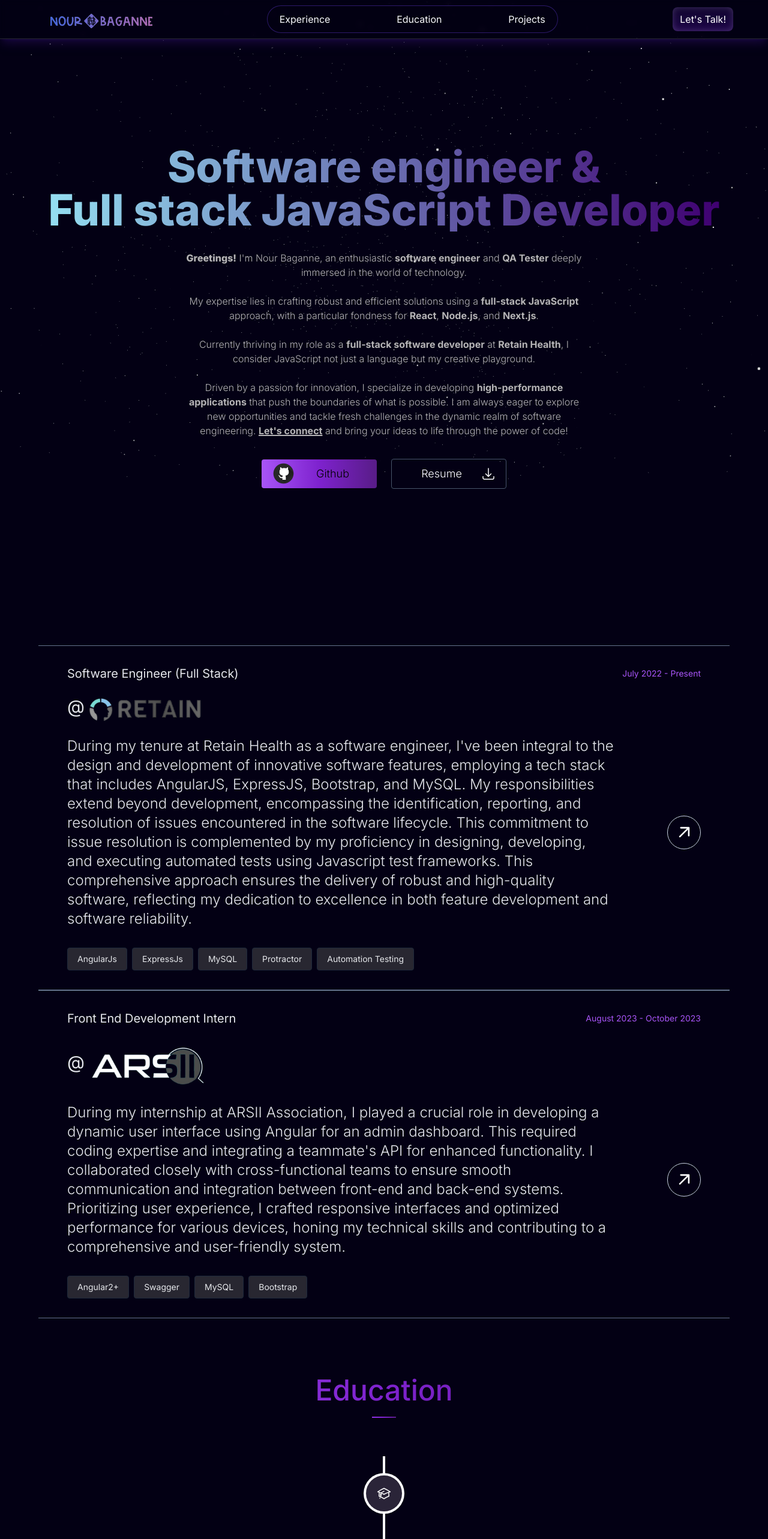
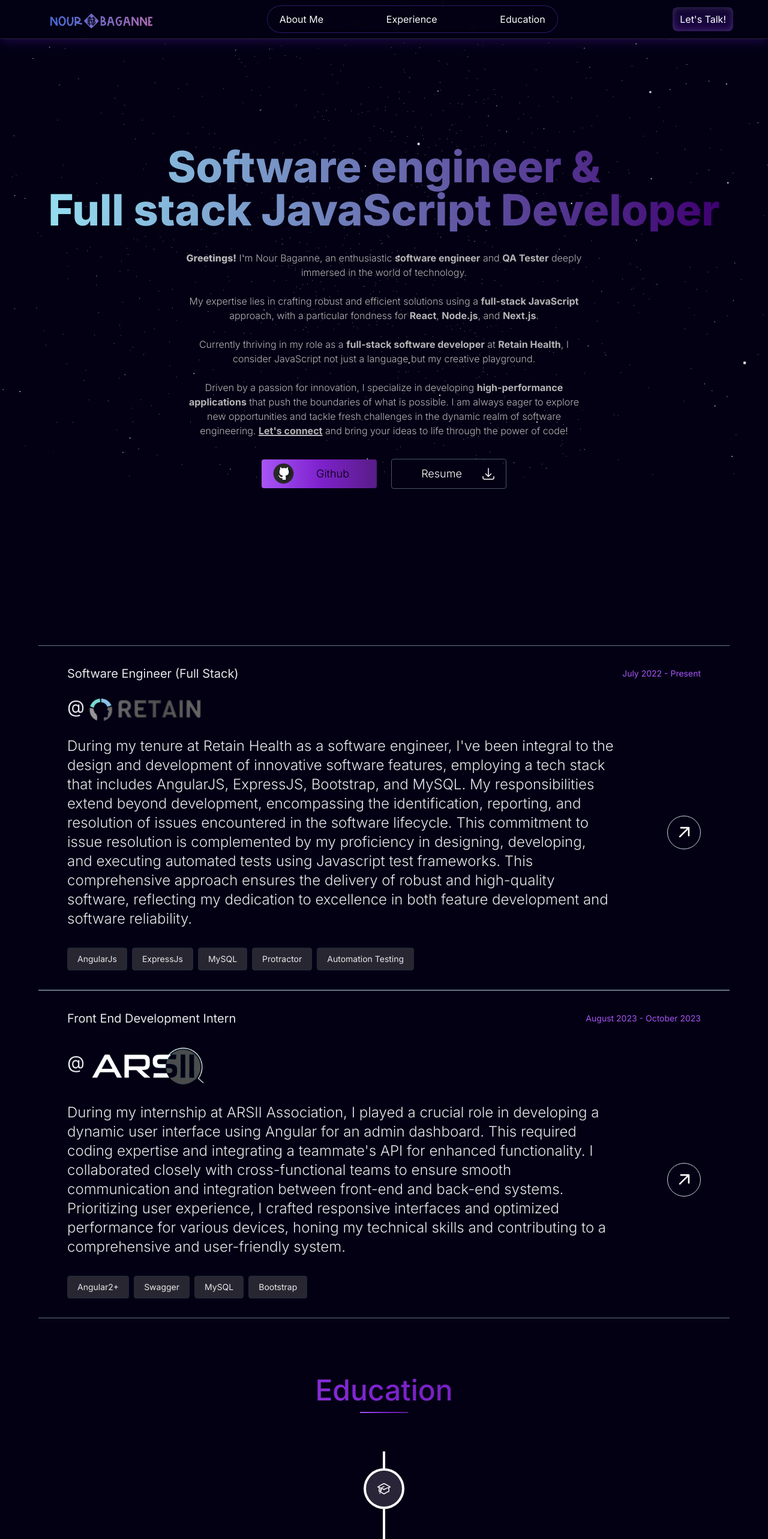
Before and after one commit to Nourbaganne/Portfolio, a Next.js app: page / in a window 1280 px wide. Shown: the top 2566 px of the page at 60% size. Built offline with nearby package versions, Linux system fonts and the light colour scheme.

Commit message:
add contact links and add new styles and animations

```diff
--- a/package.json
+++ b/package.json
@@ -17,6 +17,7 @@
     "next": "14.0.4",
     "react": "^18",
     "react-dom": "^18",
+    "react-social-icons": "^6.7.0",
     "react-vertical-timeline-component": "^3.6.0"
   },
   "devDependencies": {
--- a/src/app/globals.css
+++ b/src/app/globals.css
@@ -21,6 +21,10 @@
   box-shadow: inset 0 0 12px #bf97ff70;
 }
 
+html {
+  scroll-behavior: smooth;
+}
+
 .navBar {
   transition: transform 1s ease;
 }
--- a/src/app/page.tsx
+++ b/src/app/page.tsx
@@ -2,7 +2,8 @@
 
 import LandingPage from './ui/landingPage/landingPage';
 import Experiencce from './ui/experience/experience'
-import Timeline from './ui/timeline/timeline';
+import Education from './ui/education/education';
+import Contact from './ui/contact/contact';
 
 
 export default function Home() {
@@ -11,8 +12,8 @@
       <main className='z-20 relative top-20'>
         <LandingPage />
         <Experiencce />
-        <Timeline />
-
+        <Education />
+        <Contact />
       </main>
     </>
   )
--- /dev/null
+++ b/src/app/ui/contact/contact.tsx
@@ -0,0 +1,26 @@
+import { SocialIcon } from 'react-social-icons'
+
+
+const Contact = () => {
+  return(
+    <div className="max-w-6xl m-auto mt-32" id="contact">
+      <div className='bg-gradient-to-r text-transparent from-[#95dff1] to-[#3F0071] bg-clip-text'>
+        <h1 className='text-6xl font-extrabold text-center mb-5'>Get In Touch?</h1>
+        <div className='flex justify-center'>
+          <hr className='w-3/5 md:w-4/5 mb-12 border-none h-0.5 bg-gradient-to-r  from-[#95dff1] to-[#3F0071]'/>
+        </div>
+      </div>
+      <div className="flex flex-col md:flex-row justify-between items-center text-gray-200 max-w-4xl mx-32 pb-16">
+        <span className='font-medium mb-4 md:mb-0'>Bagannenour007@gmail.com</span>
+        <div>
+          <a href="https://github.com/Nourbaganne" target="_blank"><SocialIcon as='span' bgColor='transparent' network="github"/></a>
+          <a href="https://www.linkedin.com/in/nour-baganne-19b5b0218/" target="_blank"><SocialIcon as='span' bgColor='transparent' network="linkedin" /></a>
+          <a href="https://www.facebook.com/Nour.baganne.007/" target="_blank"><SocialIcon as='span' bgColor='transparent' network="facebook"/></a>
+          <a href="https://www.instagram.com/nour_bgn/" target="_blank"><SocialIcon as='span' bgColor='transparent' network="instagram" /></a>
+        </div>
+      </div>
+    </div>
+  )
+}
+
+export default Contact;
--- a/src/app/ui/timeline/timeline.tsx
+++ b/src/app/ui/education/education.tsx
@@ -3,13 +3,13 @@
 import 'react-vertical-timeline-component/style.min.css';
 const {education} = require("../../lib/placeholder-data");
 
-const Timeline = () => {
+const Education = () => {
   return (
     <div className="max-w-6xl m-auto mt-24 text-gray-200" id="education">
       <div className='bg-gradient-to-r text-transparent from-purple-500 via-purple-700 to-purple-900 bg-clip-text'>
-        <h1 className='text-5xl font-medium text-center mb-5'>Education</h1>
+        <h1 className='text-5xl font-medium text-center mb-3'>Education</h1>
         <div className='flex justify-center'>
-          <hr className='mb-16 w-10 border-none	h-0.5 bg-gradient-to-r from-purple-600 via-purple-700 to-purple-900'/>
+          <hr className='mb-16 w-20 border-none	h-0.5 bg-gradient-to-r'/>
         </div>
       </div>
       <VerticalTimeline>
@@ -52,4 +52,4 @@
   );
 }
 
-export default Timeline;
+export default Education;
--- a/src/app/ui/landingPage/landingPage.tsx
+++ b/src/app/ui/landingPage/landingPage.tsx
@@ -4,7 +4,7 @@
 function LandingPage() {
   return (
     <>
-      <div className=' max-w-6xl m-auto min-h-screen sm:min-h-[900px] flex flex-col items-center justify-center gap-8'>
+      <div className=' max-w-6xl m-auto min-h-screen sm:min-h-[900px] flex flex-col items-center justify-center gap-8' id='about'>
         <h1 className="text-3xl md:text-7xl text-center font-extrabold bg-gradient-to-r text-transparent from-[#95dff1] to-[#3F0071] bg-clip-text">
           Software engineer &
           <br className='hidden sm:block'/>
--- a/src/app/ui/navbar/navbar.tsx
+++ b/src/app/ui/navbar/navbar.tsx
@@ -62,22 +62,24 @@
 
         <div className="w-[500px] h-full flex flex-row items-center justify-between">
           <div className="flex items-center justify-between w-full h-auto border border-[#7042f861] bg-[#0300145e] mr-[15px] px-[20px] py-[10px] rounded-full text-gray-50">
+            <a href="#about" className="cursor-pointer hover:text-gray-300 hover:translate-y-1">
+              About Me
+            </a>
             <a href="#experience" className="cursor-pointer hover:text-gray-300 hover:translate-y-1">
               Experience
             </a>
             <a href="#education" className="cursor-pointer hover:text-gray-300 hover:translate-y-1">
               Education
             </a>
-            <a href="#projects" className="cursor-pointer hover:text-gray-300 hover:translate-y-1">
-              Projects
-            </a>
           </div>
         </div>
 
         <div className="flex flex-row">
-          <button className="py-2 hidden md:block px-3 button-primary text-center text-white cursor-pointer rounded-lg min-w-max">
-            Let&apos;s Talk!
-          </button>
+          <a href="#contact">
+            <button className="py-2 hidden md:block px-3 button-primary text-center text-white cursor-pointer rounded-lg min-w-max">
+              Let&apos;s Talk!
+            </button>
+          </a>
         </div>
       </div>
     </div>
```
Also changed, not shown: src/app/lib/placeholder-data.js, 1 other file (tests, documents, lock files or other folders).
